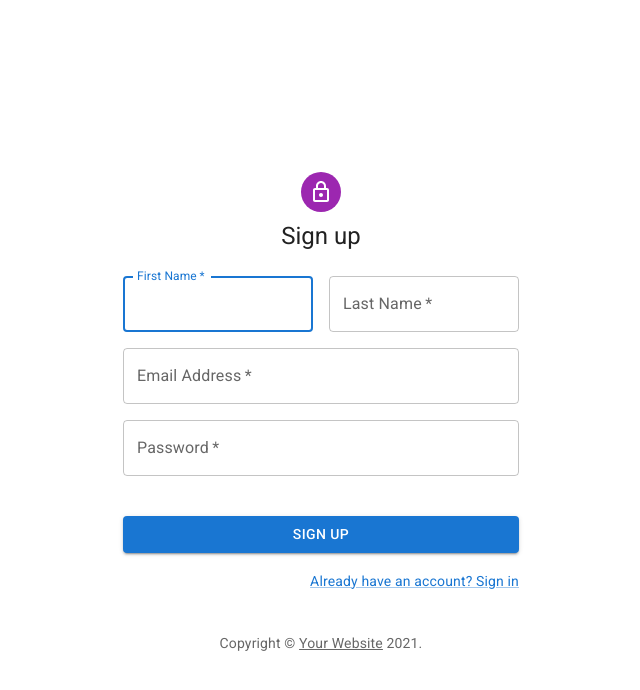
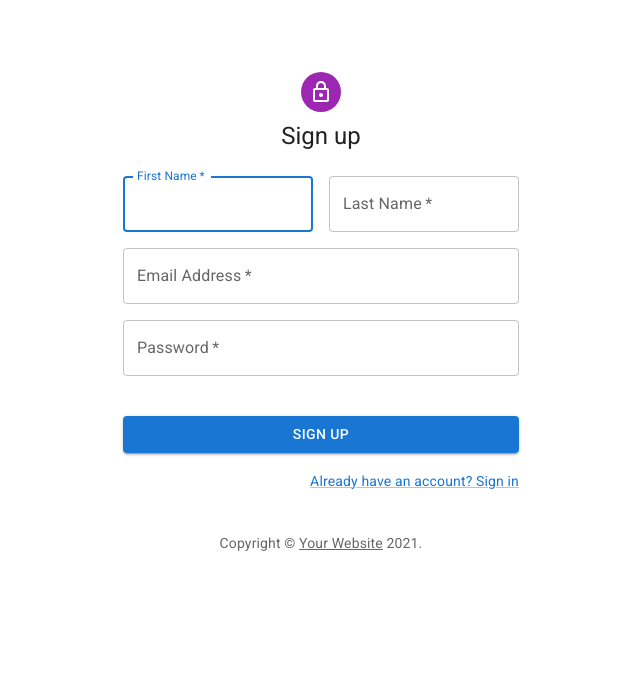
Before and after one commit to Jack-2077/Prattle, a React (Create React App) app in the folder prattle/: page /signup in a window 1280 px wide. Shown: the top 690 px of the page, without its empty margins (319-959 px from the left). Built offline with nearby package versions, Linux system fonts and the light colour scheme.

Commit message:
Revert back without css transitions

```diff
--- a/prattle/src/App.css
+++ b/prattle/src/App.css
@@ -1,28 +1,9 @@
-.App {
-  text-align: center;
-}
-
-.page {
-  position: absolute;
-  top: 100px;
-  left: 0;
-  right: 0;
-}
-.fade-appear .fade-enter {
+.fade-enter {
   opacity: 0;
   z-index: 1;
 }
 
-.fade-appear-active .fade-enter.fade-enter-active {
+.fade-enter .fade-enter-active {
   opacity: 1;
-  transition: opacity 100ms linear 150ms;
+  transition: opacity 250ms ease-in;
 }
-
-.fade-exit {
-  opacity: 1;
-}
-
-.fade-exit.fade-exit-active {
-  opacity: 0;
-  transition: opacity 150ms linear;
-}
--- a/prattle/src/App.js
+++ b/prattle/src/App.js
@@ -4,28 +4,18 @@ import About from './pages/About';
 import Error from './pages/Error';
 import SignUp from './components/LoginPage/SignUp';
 import SignIn from './components/LoginPage/SignIn';
-import { Route, Switch, useLocation } from 'react-router-dom';
-import { TransitionGroup, CSSTransition } from 'react-transition-group';
+import { Route, Switch } from 'react-router-dom';
 
 function App() {
-  const location = useLocation();
   return (
-    <div className='page'>
-      <Route
-        render={() => (
-          <TransitionGroup>
-            <CSSTransition key={location.key} timeout={300} classNames='fade'>
-              <Switch location={location}>
+    <div>
+      <Switch>
         <Route path='/' component={Home} exact />
         <Route path='/about' component={About} />
         <Route path='/signin' component={SignIn} />
         <Route path='/signup' component={SignUp} />
         <Route component={Error} />
       </Switch>
-            </CSSTransition>
-          </TransitionGroup>
-        )}
-      />
     </div>
   );
 }
```
Lines whose indentation alone changed are shown as unchanged.
